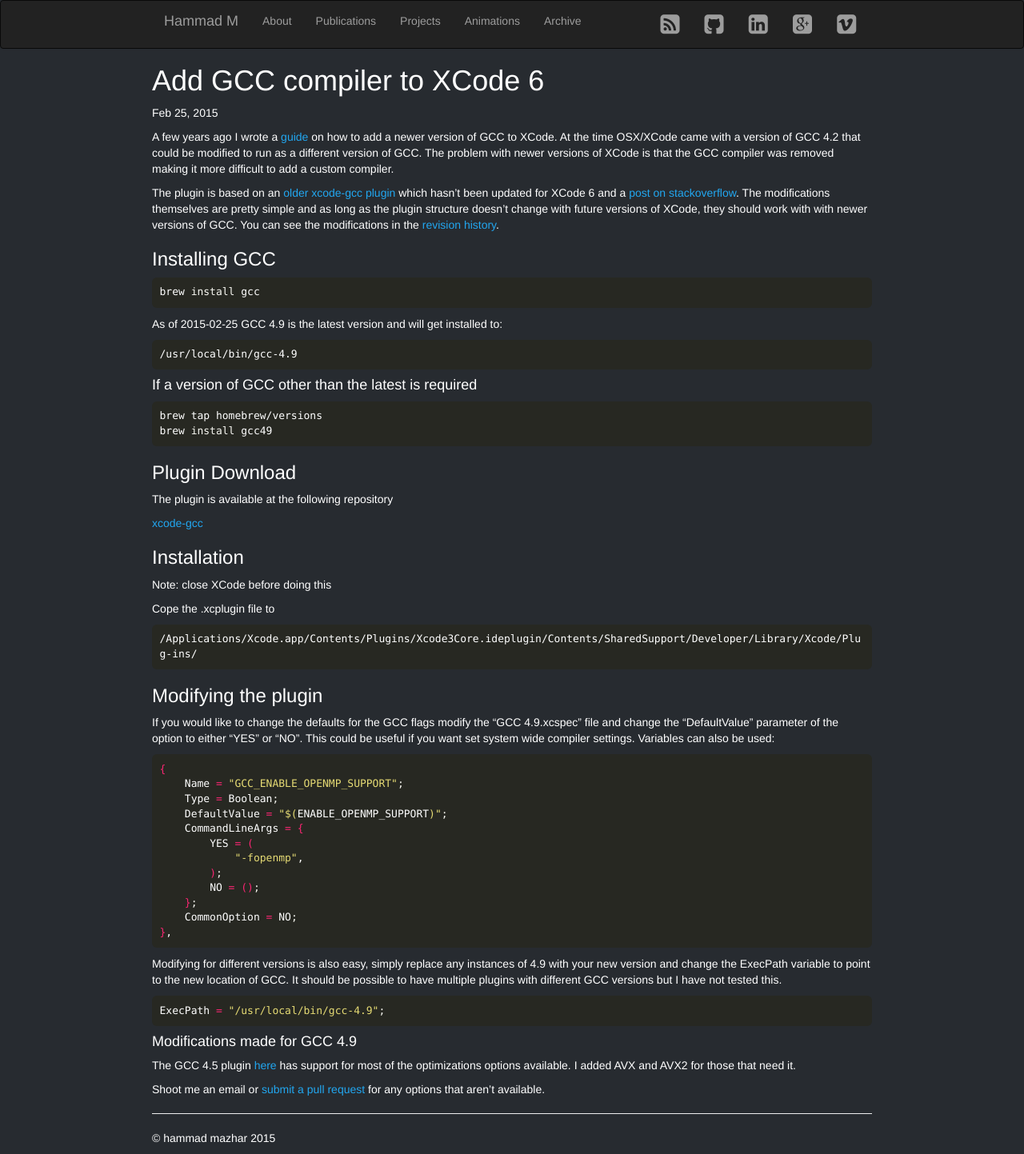
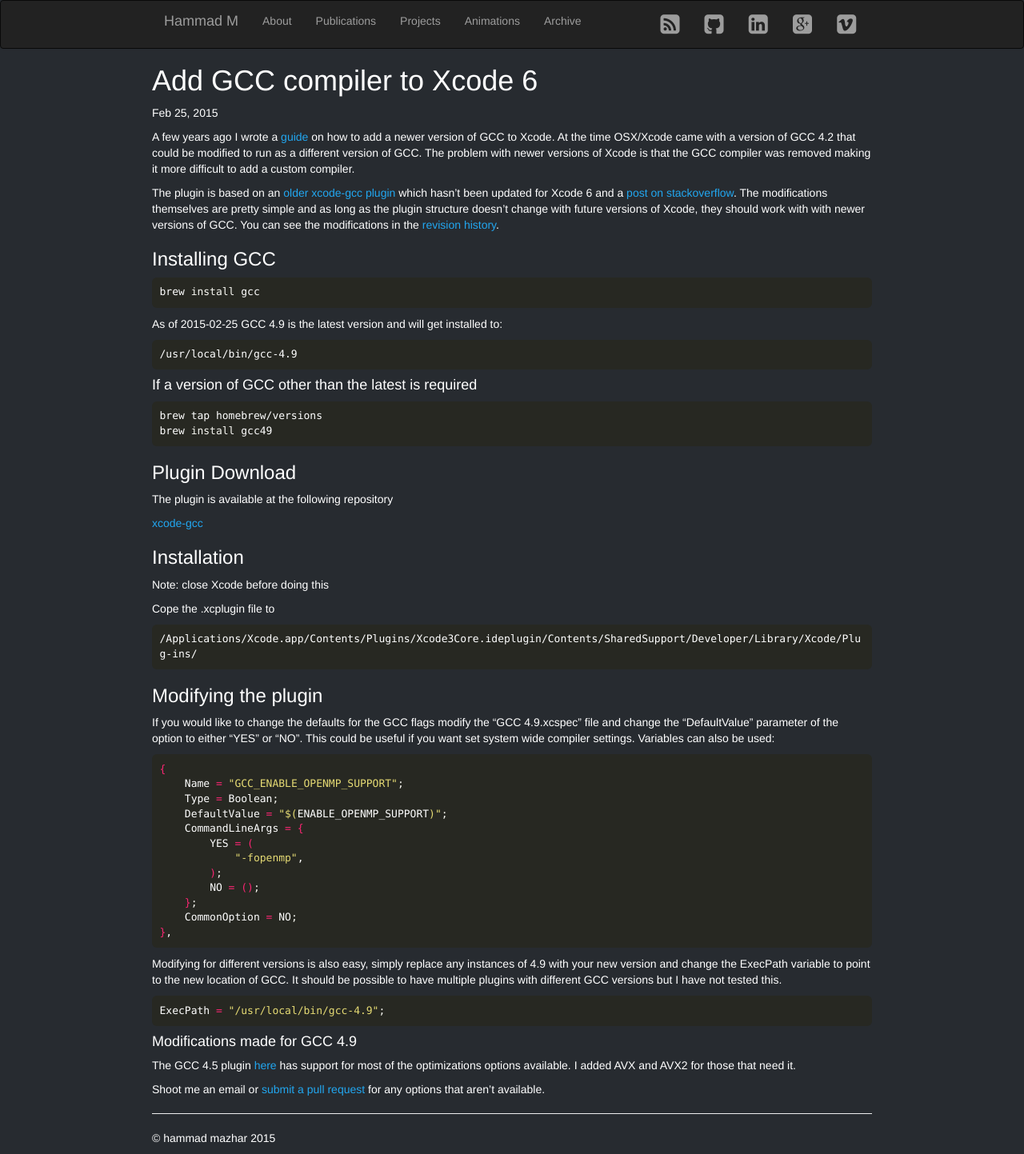
Before and after one commit to hmazhar/hamelot.io, a Jekyll site: the page built from _posts/2015-02-25-add-gcc-compiler-to-xcode-6.md, in a window 1280 px wide. Shown: the whole page at 80% size. Built offline with Jekyll 4.4.1, drawn with Linux system fonts in a browser that asks for light colours; nearby versions of some CDN libraries; some web fonts are replaced.

```diff
--- a/_posts/2015-02-25-add-gcc-compiler-to-xcode-6.md
+++ b/_posts/2015-02-25-add-gcc-compiler-to-xcode-6.md
@@ -1,15 +1,15 @@
 ---
 layout: post
-title: Add GCC compiler to XCode 6
+title: Add GCC compiler to Xcode 6
 date: '2015-02-25'
-description: How to add GCC as a new compiler in XCode 6
+description: How to add GCC as a new compiler in Xcode 6
 categories: programming
 tags: [programming, xcode, gcc]
 ---
 
-A few years ago I wrote a [guide](/programming/add-custom-compiler-to-xcode/) on how to add a newer version of GCC to XCode. At the time OSX/XCode came with a version of GCC 4.2 that could be modified to run as a different version of GCC. The problem with newer versions of XCode is that the GCC compiler was removed making it more difficult to add a custom compiler.
+A few years ago I wrote a [guide](/programming/add-custom-compiler-to-xcode/) on how to add a newer version of GCC to Xcode. At the time OSX/Xcode came with a version of GCC 4.2 that could be modified to run as a different version of GCC. The problem with newer versions of Xcode is that the GCC compiler was removed making it more difficult to add a custom compiler.
 
-The plugin is based on an [older xcode-gcc plugin](https://code.google.com/p/xcode-gcc-plugin/) which hasn't been updated for XCode 6 and a [post on stackoverflow](http://stackoverflow.com/questions/19061966/how-to-use-a-recent-gcc-with-xcode-5). The modifications themselves are pretty simple and as long as the plugin structure doesn't change with future versions of XCode, they should work with with newer versions of GCC. You can see the modifications in the [revision history](https://github.com/hmazhar/xcode-gcc/commits/master).
+The plugin is based on an [older xcode-gcc plugin](https://code.google.com/p/xcode-gcc-plugin/) which hasn't been updated for Xcode 6 and a [post on stackoverflow](http://stackoverflow.com/questions/19061966/how-to-use-a-recent-gcc-with-xcode-5). The modifications themselves are pretty simple and as long as the plugin structure doesn't change with future versions of Xcode, they should work with with newer versions of GCC. You can see the modifications in the [revision history](https://github.com/hmazhar/xcode-gcc/commits/master).
 
 
 ###Installing GCC
@@ -39,7 +39,7 @@ The plugin is available at the following repository
 
 ### Installation
 
-Note: close XCode before doing this
+Note: close Xcode before doing this
 
 Cope the .xcplugin file to
 
```
